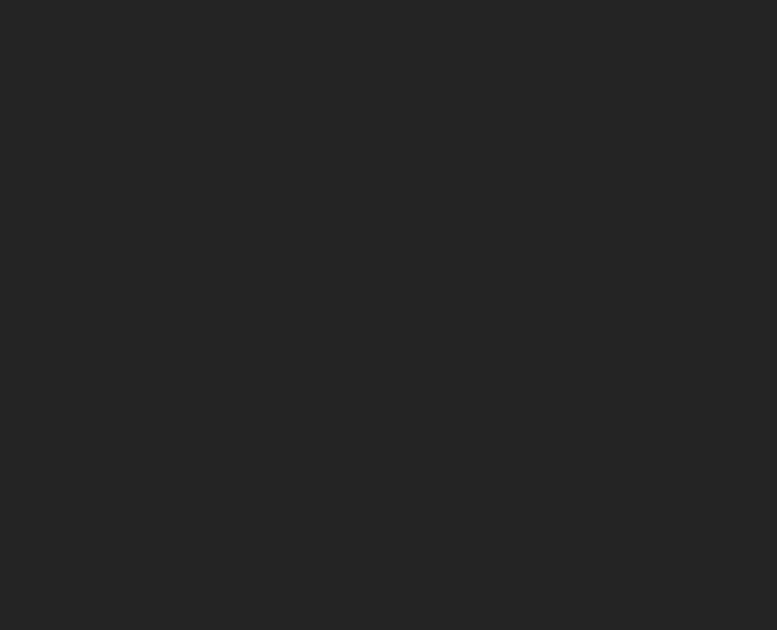
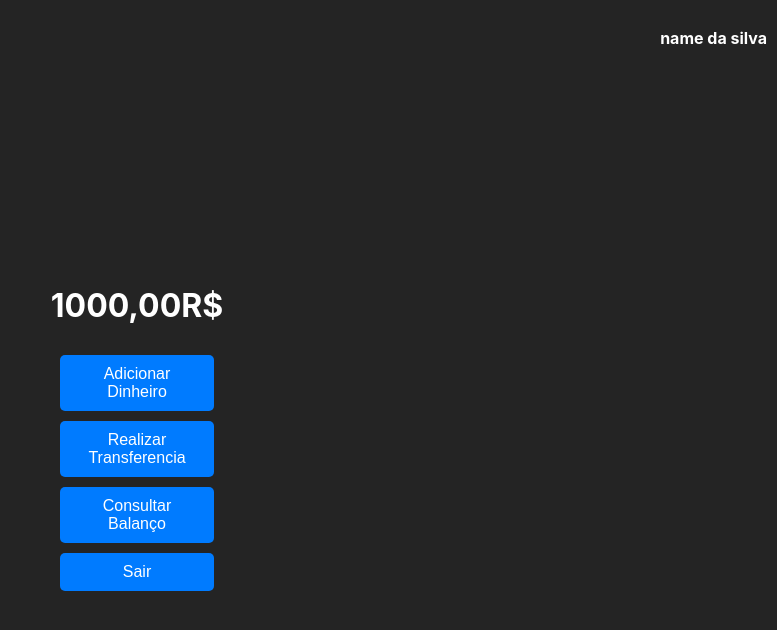
Before and after one commit to rafaelbardsouza/GoPay, a React (Vite) app: page /home in a window 1280 px wide. Before the commit this address had no page. Shown: the top 630 px of the page, without its empty margins (503-1280 px from the left). Built offline with nearby package versions, Linux system fonts and the light colour scheme.

Commit message:
[feat] home

```diff
--- a/src/components/Router/Index.jsx
+++ b/src/components/Router/Index.jsx
@@ -1,5 +1,6 @@
 import { BrowserRouter, Navigate, Route, Routes } from "react-router-dom";
-import Login from "../../pages/Home";
+import Login from "../../pages/Login";
+import Home from "../../pages/Home";
 
 export default function AppRoutes() {
 
@@ -8,6 +9,7 @@
             <Routes>
                 <Route path="/" element={<Navigate to={localStorage.getItem('user') ? '/home' : '/login'} />} />
                 <Route path="/login" element={<Login />} />
+                <Route path="/home" element={<Home />} />
             </Routes>
         </BrowserRouter>
     );
--- a/src/pages/Home.jsx
+++ b/src/pages/Home.jsx
@@ -1,45 +1,14 @@
-import '../styles/Login.css';
-import logo from '../../public/goPay.png';
-import { useState } from 'react';
+import '../styles/Home.css'
 
-export default function Login() {
-
-    const [state, setState] = useState({
-        username: '',
-        password: ''
-    })
-
-    const onChange = (e) => {
-        const {name, value} = e.target;
-        setState((prevState) => ({
-            ...prevState,
-            [name]: value
-        }))
-    }
-
-    return (
-        <div className='banner'>
-            <img src={logo} alt="logo" />
-            <h1>GoPay</h1>
-            <div className='login-container'>
-                <h2>Login</h2>
-                <div className='login-form'>
-                    <input
-                        type='text'
-                        name='username'
-                        value={state.username}
-                        onChange={onChange}
-                    />
-                    <input
-                        type='password'
-                        name='password'
-                        value={state.password}
-                        onChange={onChange}
-                    />
-                    <button onClick={() => {console.log(state)}}>Login</button>
-                    <button onClick={() => {console.log(state)}}>Signin</button>
-                </div>
-            </div>
+export default function Home() {
+    return(
+        <div>
+            <p>name da silva</p>
+            <h1>1000,00R$</h1>
+            <button>Adicionar Dinheiro</button>
+            <button>Realizar Transferencia</button>
+            <button>Consultar Balanço</button>
+            <button>Sair</button>
         </div>
-    );
+    )
 }
--- /dev/null
+++ b/src/pages/Login.jsx
@@ -0,0 +1,45 @@
+import '../styles/Login.css';
+import logo from '../../public/goPay.png';
+import { useState } from 'react';
+
+export default function Login() {
+
+    const [state, setState] = useState({
+        username: '',
+        password: ''
+    })
+
+    const onChange = (e) => {
+        const {name, value} = e.target;
+        setState((prevState) => ({
+            ...prevState,
+            [name]: value
+        }))
+    }
+
+    return (
+        <div className='banner'>
+            <img src={logo} alt="logo" />
+            <h1>GoPay</h1>
+            <div className='login-container'>
+                <h2>Login</h2>
+                <div className='login-form'>
+                    <input
+                        type='text'
+                        name='username'
+                        value={state.username}
+                        onChange={onChange}
+                    />
+                    <input
+                        type='password'
+                        name='password'
+                        value={state.password}
+                        onChange={onChange}
+                    />
+                    <button onClick={() => {console.log(state)}}>Login</button>
+                    <button onClick={() => {console.log(state)}}>Signin</button>
+                </div>
+            </div>
+        </div>
+    );
+}
--- /dev/null
+++ b/src/styles/Home.css
@@ -0,0 +1,40 @@
+div {
+    display: flex;
+    flex-direction: column;
+    align-items: center;
+    justify-content: center;
+    height: 100vh;
+    padding: 20px;
+}
+
+p {
+    position: absolute;
+    top: 0;
+    right: 0;
+    padding: 10px;
+    color: white;
+    font-weight: 700;
+}
+
+h1 {
+    font-size: 2rem;
+    color: #ffffff;
+    margin-bottom: 20px;
+}
+
+button {
+    background-color: #007bff;
+    color: white;
+    border: none;
+    padding: 10px 20px;
+    margin: 5px;
+    width: 12vw;
+    border-radius: 5px;
+    cursor: pointer;
+    font-size: 1rem;
+    transition: background-color 0.3s ease;
+}
+
+button:hover {
+    background-color: #0056b3;
+}
```
